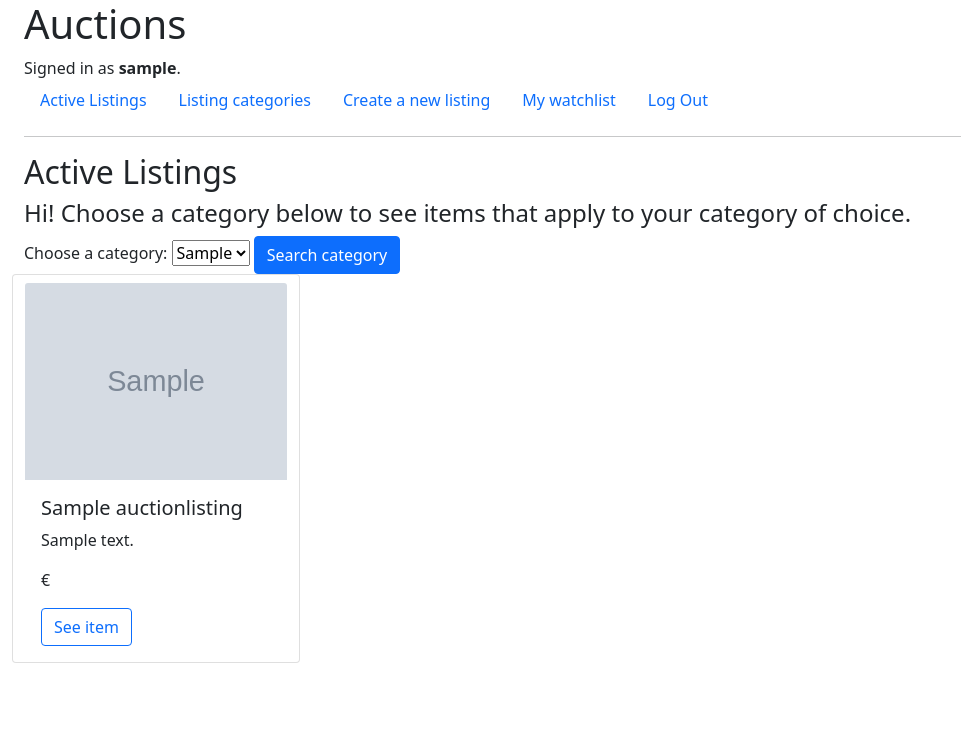
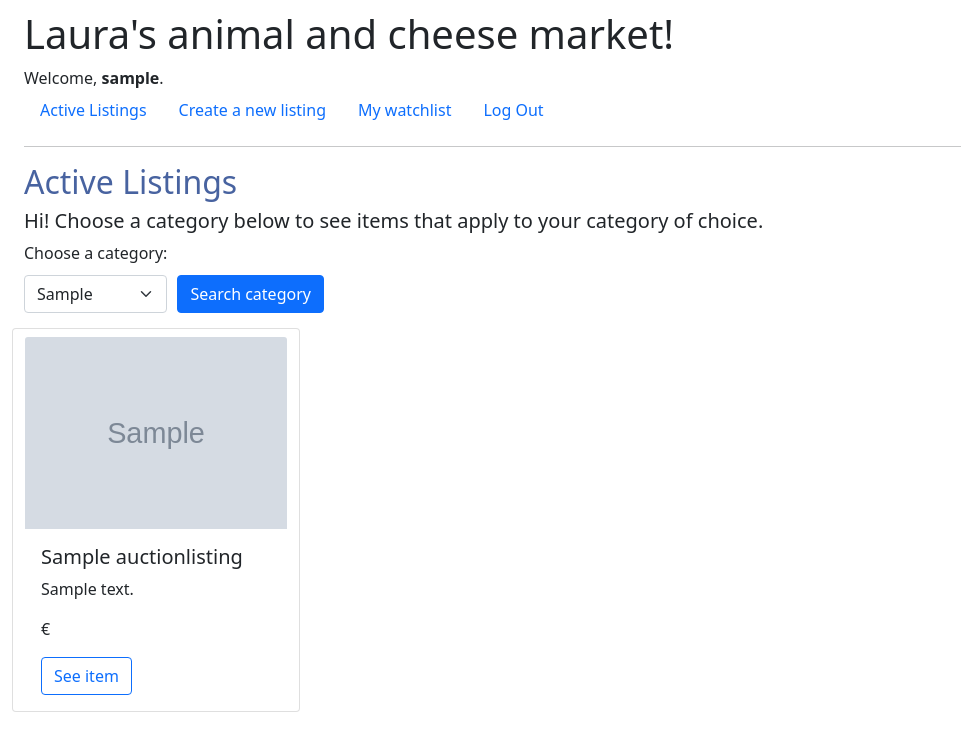
Before and after one commit to minprog-platforms/project-commerce-django-lauraouthuis, a Django app: page / in a window 1280 px wide. Shown: the top 751 px of the page, without its empty margins (0-961 px from the left). Run offline with Django 3.2, Linux system fonts and the light colour scheme; a user stored in the database is signed in; tables that the repository leaves empty hold one stand-in row (values such as "Sample post"); grey boxes marked "Sample" are stand-in pictures; some libraries are stand-ins or nearby versions.

Commit message:
layout changes

```diff
--- /dev/null
+++ b/auctions/static/auctions/styles.css
@@ -0,0 +1,15 @@
+body {
+    margin-top: 10px;
+}
+
+.card-img-top {
+    width: 100%;
+    height: 15vw;
+    object-fit: cover;
+}
+
+.page_title {
+    color: #4863A0;
+    margin-top: 10px;
+    font-size: 2rem;
+}
--- a/auctions/templates/auctions/index.html
+++ b/auctions/templates/auctions/index.html
@@ -3,7 +3,7 @@
 {% extends "auctions/layout.html" %}
 
 {% block body %}
-<h2>Active Listings</h2>
+<h2 class="page_title">Active Listings</h2>
 
 <!--<div>
     Source to link hyperlink: https://www.w3schools.com/html/html_links.asp
@@ -11,21 +11,23 @@
 </div>-->
 
 <div>
-    <h4>Hi! Choose a category below to see items that apply to your category of choice.</h4>
+    <h5>Hi! Choose a category below to see items that apply to your category of choice.</h5>
 
-    <form action="{% url 'index' %}" method="POST">
+    <form style="display: flex; align-items: end; gap: 10px;" action="{% url 'index' %}" method="POST">
         {% csrf_token %}
-        <label for="category"> Choose a category: </label>
-        <select name="category" id="category">
-            {% for category in categories %}
-            <option value="{{ category }}"> {{ category }} </option>
-            {% endfor %}
-        </select>
+        <div class="form-group">
+            <label style="margin-bottom: 10px;" for="category"> Choose a category: </label>
+            <select class="form-select" name="category" id="category">
+                {% for category in categories %}
+                <option value="{{ category }}"> {{ category }} </option>
+                {% endfor %}
+            </select>
+        </div>
         <button type="submit" class="btn btn-primary">Search category</button>
     </form>
 </div>
 
-<div class="row" style="column-gap: 15px;">
+<div class="row" style="gap: 15px; padding-top: 15px;">
     {% for listing in listings %}
     <!-- Source for card: https://getbootstrap.com/docs/4.0/components/card/  -->
     <div class="card pt-2 col-3" style="width: 18rem;">
--- a/auctions/templates/auctions/layout.html
+++ b/auctions/templates/auctions/layout.html
@@ -12,10 +12,10 @@
 
 <body>
     <div class="container-fluid px-4 mx-auto">
-        <h1>Auctions</h1>
+        <h1>Laura's animal and cheese market!</h1>
         <div>
             {% if user.is_authenticated %}
-            Signed in as <strong>{{ user.username }}</strong>.
+            Welcome, <strong>{{ user.username }}</strong>.
             {% else %}
             Not signed in.
             {% endif %}
@@ -24,9 +24,6 @@
             <!-- Links that are available to all website visitors -->
             <li class="nav-item">
                 <a class="nav-link" href="{% url 'index' %}">Active Listings</a>
-            </li>
-            <li class="nav-item">
-                <a class="nav-link" href="{% url 'show_category' %}">Listing categories</a>
             </li>
             <!-- Links that are available when the user is logged in -->
             {% if user.is_authenticated %}
```
Also changed, not shown: auctions/templates/auctions/watchlist.html (+5 -4 lines).
